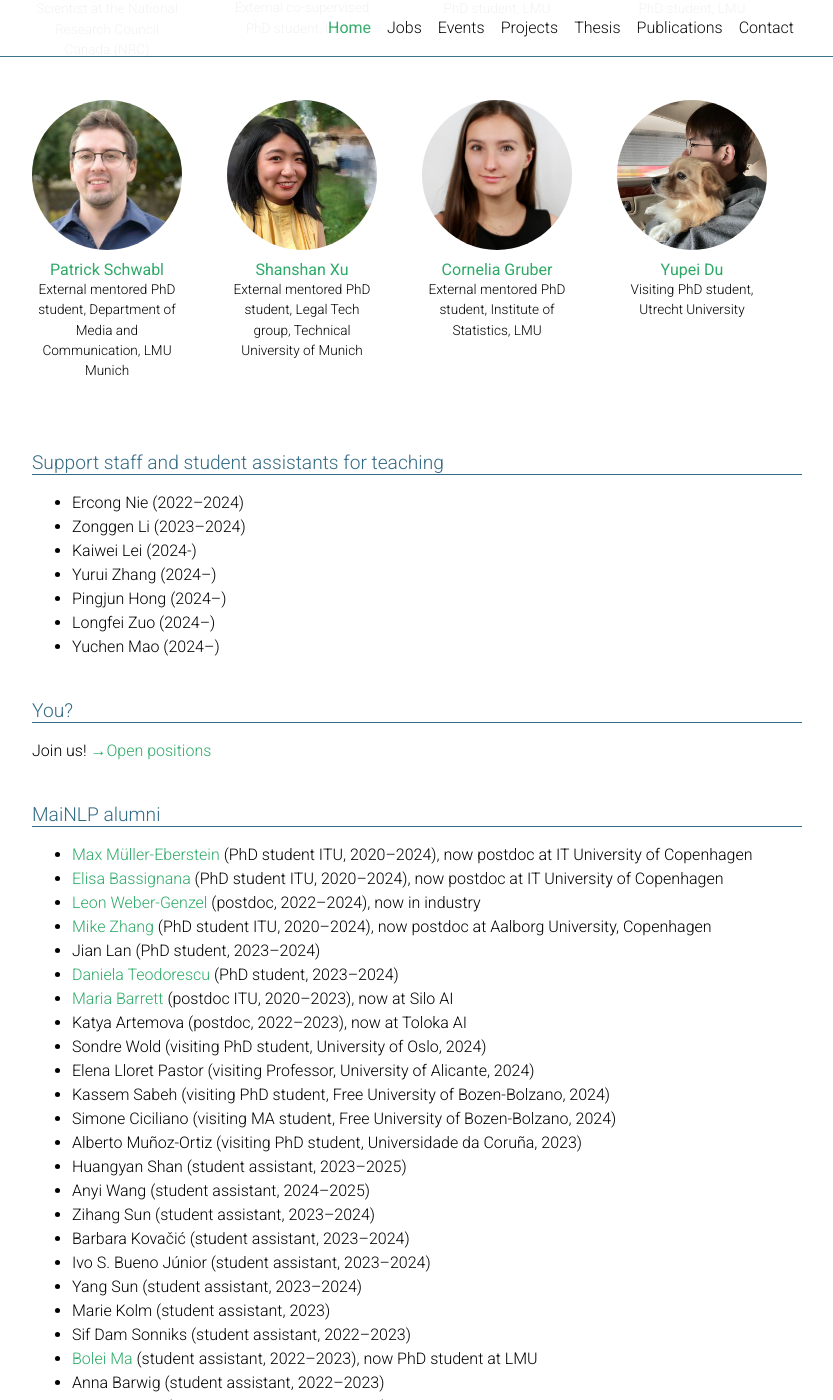
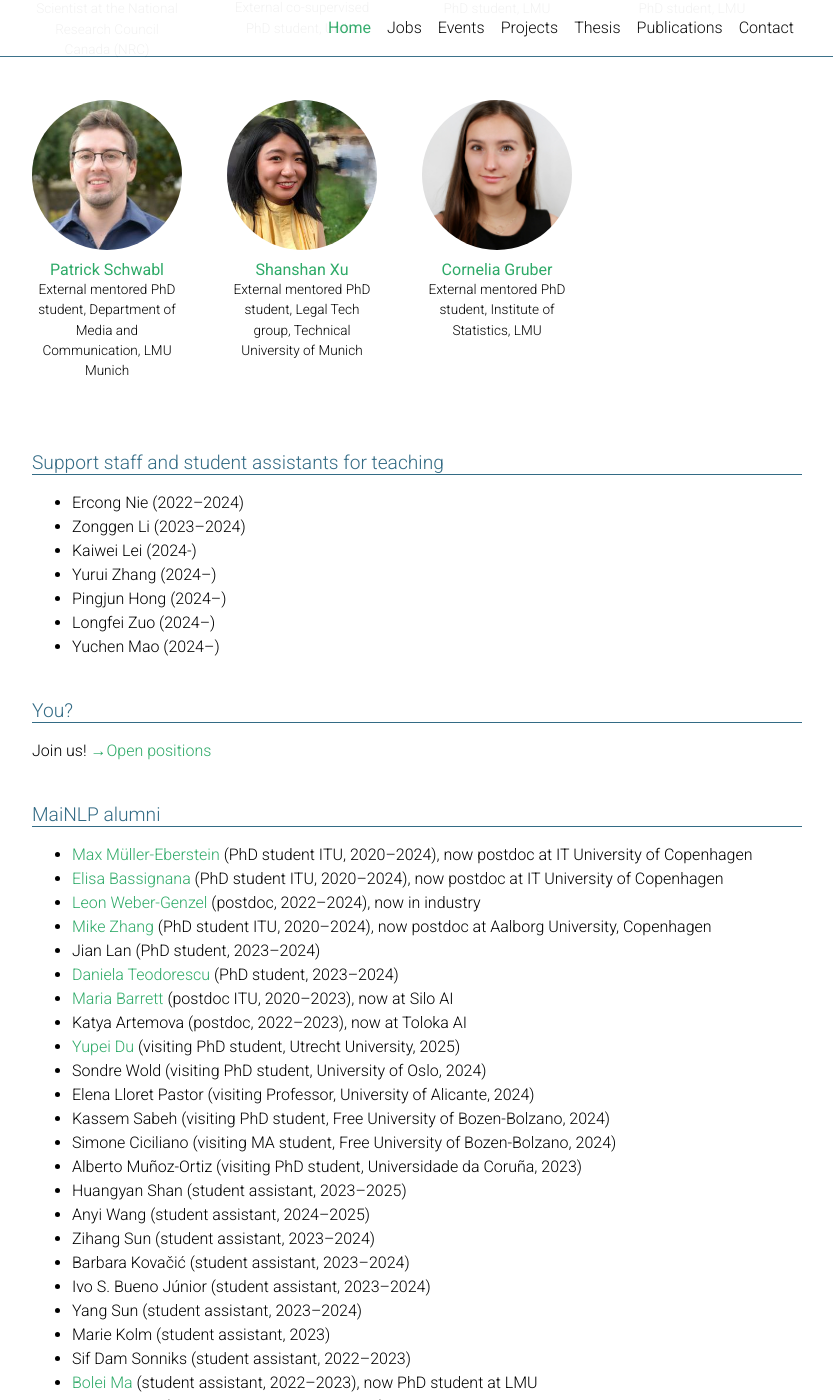
Before and after one commit to mainlp/mainlp.github.io, a Jekyll site: the page built from _pages/about.md, in a window 1280 px wide and 1400 px high, scrolled down 3314 px. Shown: the whole window, without its empty margins (223-1056 px from the left). Built offline with Jekyll 4.4.1, drawn with Linux system fonts in a browser that asks for light colours; full-size pictures stand in for the smaller copies a plugin makes; comment, search, counter and statistics services are not loaded; a style sheet for code colours, icons or effects is not loaded; part of the change alters nothing that is shown.

Commit message:
Update about.md, yupei

```diff
--- a/_pages/about.md
+++ b/_pages/about.md
@@ -165,10 +165,6 @@ affiliated:
       description: External mentored PhD student, Institute of Statistics, LMU
       picture: cg.jpg
       website: https://www.en.wisostat.statistik.uni-muenchen.de/personen/doktoranden/gruber/index.html
-    - name: Yupei Du
-      description: Visiting PhD student, Utrecht University
-      picture: yupei.jpg
-      website: https://yupei.nl/
 ---
 
 Welcome!
@@ -267,6 +263,7 @@ To <a href="/events-archive/">earlier events</a> at MaiNLP.
     <li><a href="https://mariabarrett.github.io/">Maria Barrett</a> (postdoc ITU, 2020–2023), now at Silo AI</li>
     <li>Katya Artemova (postdoc, 2022–2023), now at Toloka AI</li>
     <!-- visitors -->
+    <li><a href="https://yupei.nl/">Yupei Du</a> (visiting PhD student, Utrecht University, 2025)
     <li>Sondre Wold (visiting PhD student, University of Oslo, 2024)</li>
     <li>Elena Lloret Pastor (visiting Professor, University of Alicante, 2024)</li>
     <li>Kassem Sabeh (visiting PhD student, Free University of Bozen-Bolzano, 2024)</li>
```
